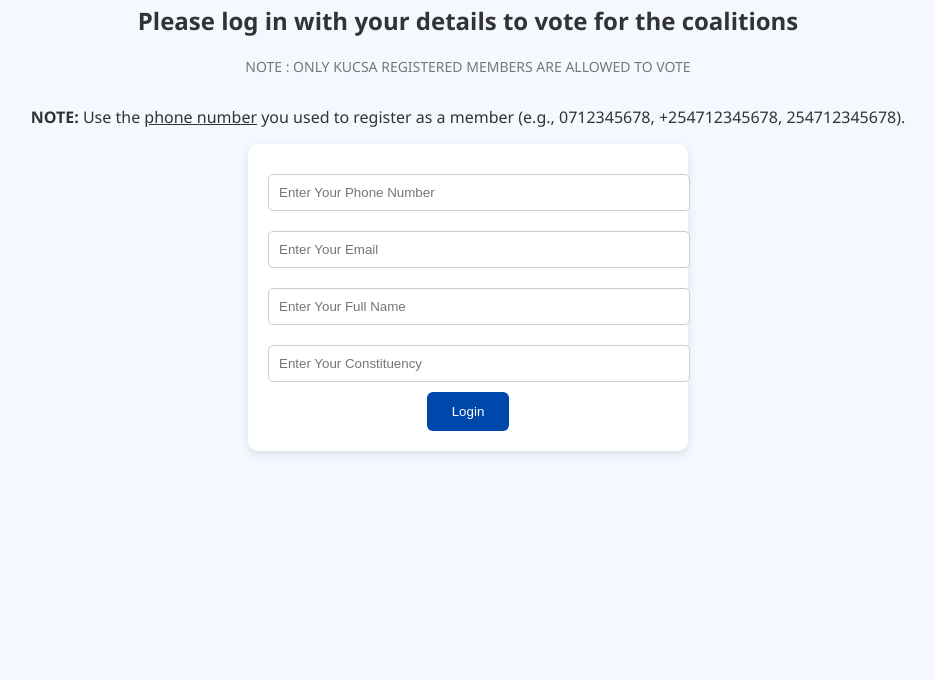
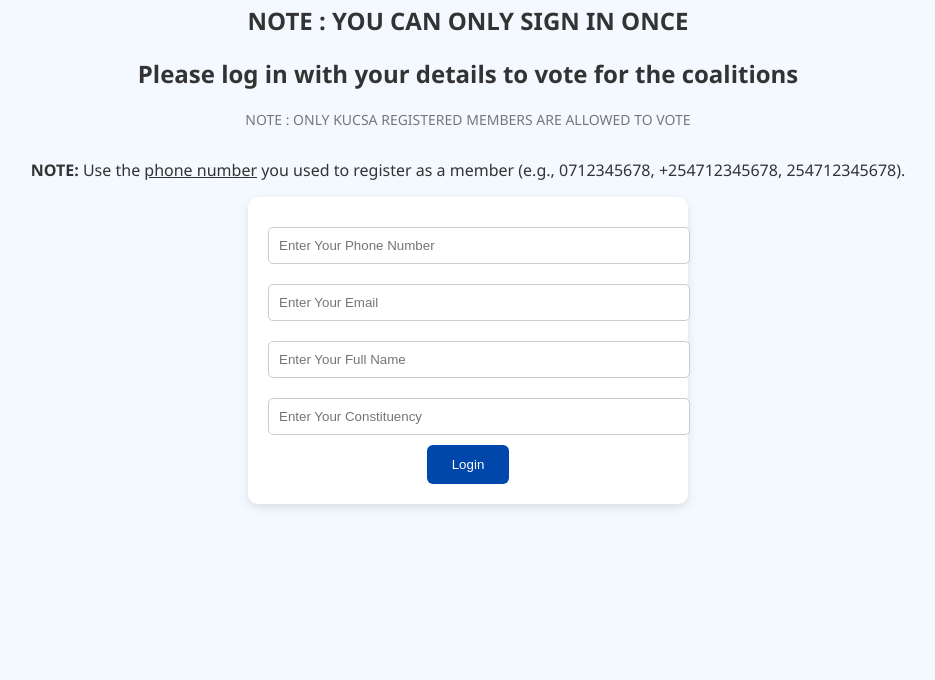
Before and after one commit to Dukembusyo/Coalition, a plain HTML site: page index.html in a window 1280 px wide. Shown: the part 120-800 px from the top of the page, without its empty margins (172-1107 px from the left). Drawn offline with Linux system fonts and the light colour scheme.

Commit message:
ashghyhhy

```diff
--- a/index.html
+++ b/index.html
@@ -182,6 +182,7 @@
 
     <div class="container" id="login-section">
       <h1>Login to Vote</h1>
+      <h2>NOTE : YOU CAN ONLY SIGN IN ONCE</h2>
       <h2>Please log in with your details to vote for the coalitions</h2>
       <p class="tagline">NOTE : ONLY KUCSA REGISTERED MEMBERS ARE ALLOWED TO VOTE</p>
       <p><strong>NOTE:</strong> Use the <u>phone number</u> you used to register as a member (e.g., 0712345678, +254712345678, 254712345678).</p>
```
